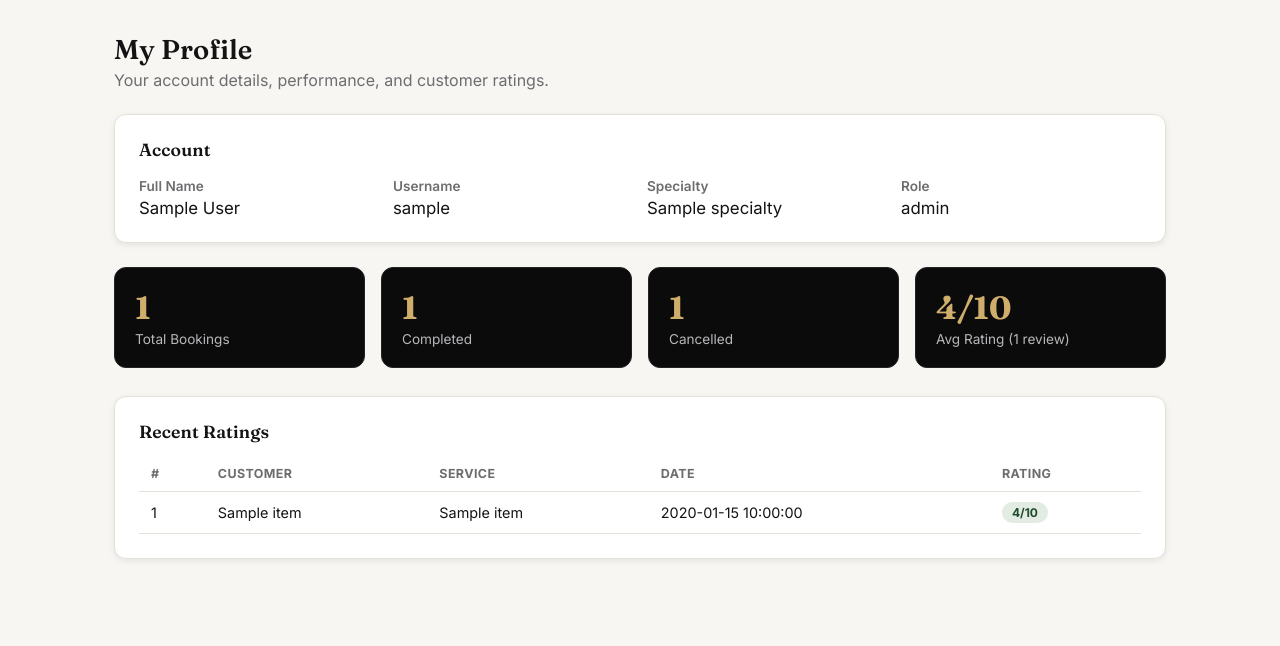
After one commit to jeraldministerio-alt/ARIS2CUTS, a Flask app: template templates/barber/profile.html in a window 1280 px wide. The commit adds this page. Shown: the top 646 px of the page. Run offline with Flask 3, Linux system fonts and the light colour scheme; the template is opened without the code that fills it: most values are stand-ins (such as "Sample title", 1, 10 or a date in 2020).

Commit message:
updated page

```diff
--- /dev/null
+++ b/templates/barber/profile.html
@@ -0,0 +1,67 @@
+{% extends "base.html" %}
+{% block title %}My Profile - Barber{% endblock %}
+{% block content %}
+<div class="page-header">
+  <div>
+    <h1>My Profile</h1>
+    <p>Your account details, performance, and customer ratings.</p>
+  </div>
+</div>
+
+<div class="card">
+  <h2 class="section-title" style="margin-bottom:18px;">Account</h2>
+  <div class="form-grid">
+    <div>
+      <label>Full Name</label>
+      <p style="margin:0; font-size:1.05rem; color:var(--text);">{{ barber.full_name }}</p>
+    </div>
+    <div>
+      <label>Username</label>
+      <p style="margin:0; font-size:1.05rem; color:var(--text);">{{ barber.username }}</p>
+    </div>
+    <div>
+      <label>Specialty</label>
+      <p style="margin:0; font-size:1.05rem; color:var(--text);">{{ barber.specialty }}</p>
+    </div>
+    <div>
+      <label>Role</label>
+      <p style="margin:0; font-size:1.05rem; color:var(--text);">{{ barber.get_role_label() }}</p>
+    </div>
+  </div>
+</div>
+
+<div class="stat-grid">
+  <div class="stat-card"><div class="num">{{ total_count }}</div><div class="label">Total Bookings</div></div>
+  <div class="stat-card"><div class="num">{{ completed_count }}</div><div class="label">Completed</div></div>
+  <div class="stat-card"><div class="num">{{ cancelled_count }}</div><div class="label">Cancelled</div></div>
+  <div class="stat-card">
+    <div class="num">{% if average_rating %}{{ average_rating }}/10{% else %}—{% endif %}</div>
+    <div class="label">Avg Rating{% if rating_count %} ({{ rating_count }} review{{ 's' if rating_count != 1 else '' }}){% endif %}</div>
+  </div>
+</div>
+
+<div class="card">
+  <h2 class="section-title">Recent Ratings</h2>
+  {% if reviews %}
+  <table>
+    <thead>
+      <tr><th>#</th><th>Customer</th><th>Service</th><th>Date</th><th>Rating</th></tr>
+    </thead>
+    <tbody>
+      {% for item in reviews %}
+      {% set b = item.booking %}
+      <tr>
+        <td>{{ b.booking_id }}</td>
+        <td>{{ item.customer_name }}</td>
+        <td>{{ item.service_name }}</td>
+        <td>{{ b.date_str }}</td>
+        <td><span class="badge badge-completed">{{ b.rating }}/10</span></td>
+      </tr>
+      {% endfor %}
+    </tbody>
+  </table>
+  {% else %}
+  <div class="empty-state">No customer ratings yet. They'll appear here after completed appointments are rated.</div>
+  {% endif %}
+</div>
+{% endblock %}
--- a/templates/base.html
+++ b/templates/base.html
@@ -49,6 +49,7 @@
         <a href="{{ url_for('admin.bookings') }}">Bookings</a>
       {% elif session.get('role') == 'barber' %}
         <a href="{{ url_for('barber.dashboard') }}">My Bookings</a>
+        <a href="{{ url_for('barber.profile') }}">Profile</a>
       {% elif session.get('role') == 'customer' %}
         <a href="{{ url_for('customer.dashboard') }}">My Appointments</a>
         <a href="{{ url_for('customer.book') }}">Book Now</a>
@@ -115,7 +116,7 @@
       openBtn.addEventListener('click', function () {
         sidebar.classList.contains('is-open') ? closeSidebar() : openSidebar();
       });
-      closeBtn.addEventListener('click', closeSidebar);
+      if (closeBtn) closeBtn.addEventListener('click', closeSidebar);
       overlay.addEventListener('click', closeSidebar);
       document.addEventListener('keydown', function (e) {
         if (e.key === 'Escape') closeSidebar();
```
Also changed, not shown: routes/barber_routes.py (+38 -0 lines), routes/customer_routes.py (+27 -4 lines), templates/customer/book.html (+25 -11 lines).
